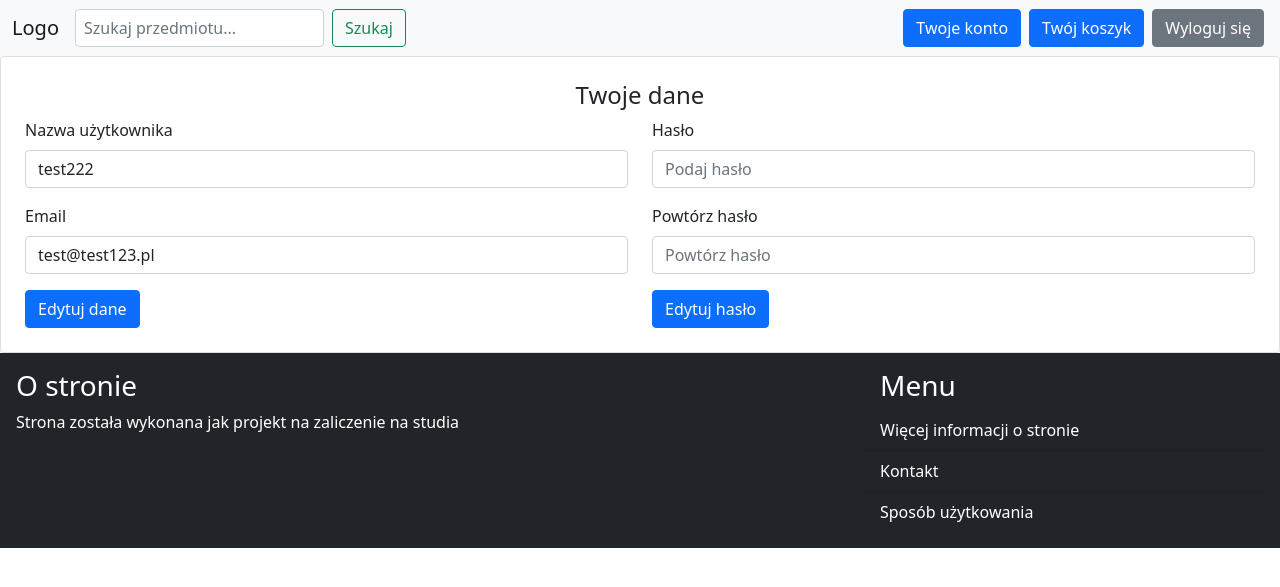
After one commit to Fif0n/shop, a Django app: page /profile/ in a window 1280 px wide. The commit adds this page. Shown: the top 587 px of the page. Run offline with Django 5.2, Linux system fonts and the light colour scheme; a user stored in the database is signed in.

Commit message:
added user profile update data

```diff
--- a/core/forms.py
+++ b/core/forms.py
@@ -39,3 +39,25 @@ class LoginForm(AuthenticationForm):
         'placeholder': 'Podaj hasło',
         'class': class_style
     }))
+
+class ProfileDataForm(forms.Form):
+    username = forms.CharField(widget=forms.TextInput(attrs={
+        'placeholder': 'Twoja nazwa użytkownika',
+        'class': class_style
+    }))
+
+    email = forms.EmailField(widget=forms.TextInput(attrs={
+        'placeholder': 'Twój email',
+        'class': class_style
+    }))
+
+class ProfilePasswordForm(forms.Form):
+    password1 = forms.CharField(widget=forms.PasswordInput(attrs={
+        'placeholder': 'Podaj hasło',
+        'class': class_style
+    }))
+
+    password2 = forms.CharField(widget=forms.PasswordInput(attrs={
+        'placeholder': 'Powtórz hasło',
+        'class': class_style
+    }))
--- a/core/templates/core/base.html
+++ b/core/templates/core/base.html
@@ -19,34 +19,15 @@
             </button>
             <div class="collapse navbar-collapse" id="navbarSupportedContent">
                 <ul class="navbar-nav me-auto mb-2 mb-lg-0">
-                    <li class="nav-item">
-                        <a class="nav-link active" aria-current="page" href="#">Home</a>
-                    </li>
-                    <li class="nav-item">
-                        <a class="nav-link" href="#">Link</a>
-                    </li>
-                    <li class="nav-item dropdown">
-                        <a class="nav-link dropdown-toggle" href="#" id="navbarDropdown" role="button" data-bs-toggle="dropdown" aria-expanded="false">
-                            Dropdown
-                        </a>
-                        <ul class="dropdown-menu" aria-labelledby="navbarDropdown">
-                            <li><a class="dropdown-item" href="#">Action</a></li>
-                            <li><a class="dropdown-item" href="#">Another action</a></li>
-                            <li><hr class="dropdown-divider"></li>
-                            <li><a class="dropdown-item" href="#">Something else here</a></li>
-                        </ul>
-                    </li>
-                    <li class="nav-item">
-                        <a class="nav-link disabled" href="#" tabindex="-1" aria-disabled="true">Disabled</a>
-                    </li>
                     <form class="d-flex">
-                        <input class="form-control me-2 px-3" type="search" placeholder="Szukaj przedmiotu..." aria-label="Search">
+                        <input class="form-control me-2 px-2" type="search" placeholder="Szukaj przedmiotu..." aria-label="Search">
                         <button class="btn btn-outline-success" type="submit">Szukaj</button>
                     </form>
                 </ul>
                 <div class="d-flex">
                     {% if request.user.is_authenticated %}
-                        <a href="#" class="btn btn-primary mx-1">Twoje konto</a>
+                        <a href="{% url 'core:profile' %}" class="btn btn-primary mx-1">Twoje konto</a>
+                        <a href="#" class="btn btn-primary mx-1">Twój koszyk</a>
                         <a href="{% url 'core:logout' %}" class="btn btn-secondary mx-1">Wyloguj się</a>
                     {% else %}
                         <a href="{% url 'core:signup' %}" class="btn btn-primary mx-1">Zarejestruj się</a>
--- a/core/templates/core/index.html
+++ b/core/templates/core/index.html
@@ -7,10 +7,10 @@
     <h1 class="text-center">Nowe przedmioty</h1>
 
     <div class="row">
-        <div class="col-12 d-flex">
+        <div class="col-12 d-flex flex-wrap">
             {% for item in items %}
                 <div>
-                    <a href="#" class="nav-link">
+                    <a href="{% url 'item:detail' item.id %}" class="nav-link">
                         <div class="card" style="width: 18rem;">
                             <img src="{{ item.image.url }}" class="card-img-top">
                             <div class="card-body text-dark">
--- a/core/templates/core/login.html
+++ b/core/templates/core/login.html
@@ -15,7 +15,7 @@
             </div>
 
             <div class="mb-3">
-                <label class="form-label">Nazwa użytkownika</label>
+                <label class="form-label">Hasło</label>
                 {{ form.password }}
             </div>
 
--- /dev/null
+++ b/core/templates/core/profile.html
@@ -0,0 +1,68 @@
+{% extends 'core/base.html' %}
+
+{% block title %}Profil{% endblock %}
+
+{% block content %}
+    <div class="card p-4">
+        <h4 class="text-center">Twoje dane</h4>
+
+        <div class="row">
+            <div class="col-6">
+                <form action="." method="post">
+                    {% csrf_token %}
+                    <input type="hidden" name="update" value="profile">
+                    <div class="mb-3">
+                        <label class="form-label">Nazwa użytkownika</label>
+                        {{ formProfile.username }}
+                    </div>
+
+                    <div class="mb-3">
+                        <label class="form-label">Email</label>
+                        {{ formProfile.email }}
+                    </div>
+
+                    {% if formProfile.errors or formProfile.non_field_errors %}
+                        <div class="mb-3 bg-danger text-white p-1">
+                            {% for field in formProfile %}
+                                {{ field.errors }}
+                            {% endfor %}
+
+                            {{ formProfile.non_field_errors }}
+                        </div>
+                    {% endif %}
+
+                    <button class="btn btn-primary">Edytuj dane</button>
+                </form>
+            </div>
+
+            <div class="col-6">
+                <form action="." method="post">
+                    {% csrf_token %}
+                    <input type="hidden" name="update" value="password">
+                    <div class="mb-3">
+                        <label class="form-label">Hasło</label>
+                        {{ formPassword.password1 }}
+                    </div>
+
+                    <div class="mb-3">
+                        <label class="form-label">Powtórz hasło</label>
+                        {{ formPassword.password2 }}
+                    </div>
+
+                    {% if formPassword.errors or formPassword.non_field_errors %}
+                        <div class="mb-3 bg-danger text-white p-1">
+                            {% for field in formPassword %}
+                                {{ field.errors }}
+                            {% endfor %}
+
+                            {{ formPassword.non_field_errors }}
+                        </div>
+                    {% endif %}
+
+                    <button class="btn btn-primary">Edytuj hasło</button>
+                </form>
+            </div>
+        </div>
+
+    </div>
+{% endblock %}
--- a/core/urls.py
+++ b/core/urls.py
@@ -9,5 +9,6 @@ urlpatterns = [
     path('', views.index, name='index'),
     path('signup/', views.signup, name='signup'),
     path('login/', auth_views.LoginView.as_view(template_name='core/login.html', authentication_form=LoginForm), name='login'),
-    path('logout/', views.logout_user, name='logout')
+    path('logout/', views.logout_user, name='logout'),
+    path('profile/', views.profile, name='profile')
 ]
--- a/core/views.py
+++ b/core/views.py
@@ -1,7 +1,8 @@
 from django.shortcuts import render, redirect
-from .forms import SignupForm
+from .forms import SignupForm, ProfileDataForm, ProfilePasswordForm
 from django.contrib.auth.decorators import login_required
-from django.contrib.auth import logout
+from django.contrib.auth import logout, update_session_auth_hash
+from django.contrib.auth.models import User
 from django.contrib import messages
 
 from item.models import Item
@@ -36,3 +37,63 @@ def logout_user(request):
     messages.info(request, 'Wylogowano użytkownika ' + name)
 
     return redirect('/')
+
+@login_required
+def profile(request):
+    if request.method == 'POST':
+        updateType = request.POST.get('update')
+
+        user = request.user
+
+        if updateType == 'profile':
+            username = request.POST.get('username')
+            email = request.POST.get('email')
+
+            user.username = username
+            user.email = email
+
+            if User.objects.filter(username=username).exclude(pk=user.pk).exists():
+                messages.info(request, 'Użytkownik o takiej nazwie już istnieje')
+
+                return redirect('/profile/')
+
+            if User.objects.filter(email=email).exclude(pk=user.pk).exists():
+                messages.info(request, 'Użytkownik o takiej nazwie już istnieje')
+
+                return redirect('/profile/')
+
+            user.save()
+
+            messages.info(request, 'Zaktualizowano dane')
+
+            return redirect('/profile/')
+
+        if updateType == 'password':
+            password1 = request.POST.get('password1')
+            password2 = request.POST.get('password1')
+
+            if password1 != password2:
+                messages.info(request, 'Hasła nie są takie same')
+
+            user.set_password(password1)
+
+            user.save()
+
+            update_session_auth_hash(request, user)
+            messages.info(request, 'Zaktualizowano hasło')
+
+            return redirect('/profile/')
+
+
+    else:
+        formProfile = ProfileDataForm({
+            'username': request.user.username,
+            'email': request.user.email
+        })
+
+        formPassword = ProfilePasswordForm()
+
+    return render(request, 'core/profile.html', {
+        'formProfile': formProfile,
+        'formPassword': formPassword
+    })
--- a/item/models.py
+++ b/item/models.py
@@ -7,6 +7,7 @@ class Category(models.Model):
 
     class Meta:
         ordering = ('name',)
+        verbose_name_plural = 'Categories'
 
     def __str__(self) -> str:
         return self.name
--- /dev/null
+++ b/item/urls.py
@@ -0,0 +1,9 @@
+from django.urls import path
+from . import views
+
+app_name = 'item'
+
+urlpatterns = [
+    path('detail/<int:pk>', views.detail, name='detail'),
+    path('items', views.items, name='items')
+]
--- a/shop/urls.py
+++ b/shop/urls.py
@@ -5,5 +5,6 @@ from django.urls import path, include
 
 urlpatterns = [
     path('', include('core.urls')),
+    path('item/', include('item.urls')),
     path('admin/', admin.site.urls),
 ] + static(settings.MEDIA_URL, document_root=settings.MEDIA_ROOT)
```
Also changed, not shown: item/templates/item/detail.html (added, +56 -0 lines), item/templates/item/items.html (added, +58 -0 lines), item/views.py (+33 -2 lines), db.sqlite3, media/items_images/Janusz-Korwin-Mikke-670x390.jpg (added), media/items_images/floryda.jpg (added).
